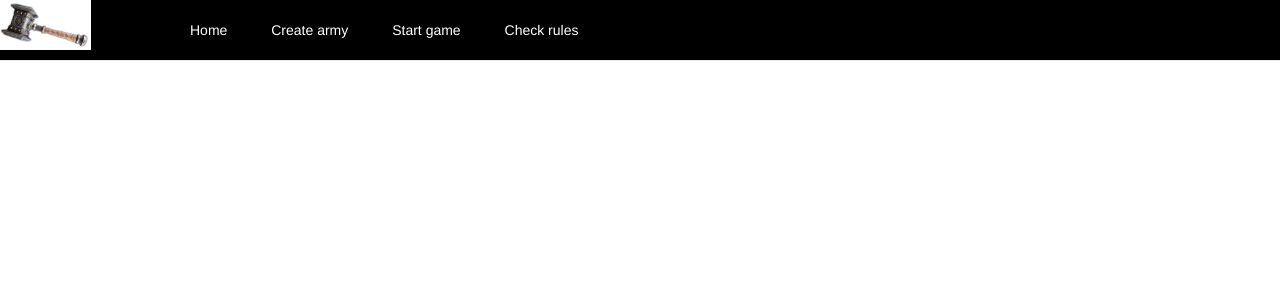
After one commit to SMB-tech/HammerHandleWeb, a Django app: template HammerHandleWeb/templates/base.html in a window 1280 px wide. The commit adds this page. Shown: the top 300 px of the page. Run offline with Django 3.2, Linux system fonts and the light colour scheme; the template is opened without the code that fills it, so the values that code supplies are empty; some libraries are stand-ins or nearby versions.

Commit message:
- Initial layout design

```diff
--- /dev/null
+++ b/HammerHandleWeb/static/css/style.css
@@ -0,0 +1,30 @@
+.hammer_img {
+    height: 50px;
+}
+
+.home_img {
+    position: absolute;
+}
+ul.menu li {
+    padding: 20px;
+    display: inline-block;
+}
+
+
+ul.menu li:hover {
+    background-color: rgba(255,255,255,0.5);
+}
+
+ul.menu li a {
+    color: white;
+}
+
+ul.menu {
+    height: 50px;
+    list-style: none;
+    margin-left: 60px;
+}
+
+#page_header {
+    background-color: black;
+}
--- /dev/null
+++ b/HammerHandleWeb/templates/base.html
@@ -0,0 +1,44 @@
+{% load staticfiles %}
+{% load i18n %}
+
+<!DOCTYPE html>
+<html lang="en">
+<head>
+    <meta charset="UTF-8">
+    <title>Title</title>
+    <link rel="shortcut icon" href="{% static 'img/favicon.png' %}" />
+    <link href="{% static 'css/style.css' %}" rel="stylesheet">
+    <link href="{% static 'lib/bootstrap/css/bootstrap.min.css' %}" rel="stylesheet">
+    <script src="{% static 'lib/bootstrap/js/bootstrap.min.js' %}"></script>
+</head>
+<body>
+    <nav id="page_header" class="navbar navbar-default navbar-fixed-top" role="navigation">
+        <a class="home_img" href="{% url 'home' %}">
+            <img class="hammer_img" src="{% static 'img/main_hammer.png' %}">
+        </a>
+        <div class="container">
+
+
+            <ul class="menu">
+                <li class="page-scroll">
+                    <a href="{% url 'home' %}">{% trans 'Home' %}</a>
+                </li>
+                <li class="page-scroll">
+                    <a href="{% url 'army_creation_main' %}">{% trans 'Create army' %}</a>
+                </li>
+                <li class="page-scroll">
+                    <a href="#services">{% trans 'Start game' %}</a>
+                </li>
+                <li class="page-scroll">
+                    <a href="#news">{% trans 'Check rules' %}</a>
+                </li>
+            </ul>
+        </div>
+    </nav>
+
+    {% block body %}
+
+    {% endblock %}
+
+</body>
+</html>
--- a/HammerHandleWeb/urls.py
+++ b/HammerHandleWeb/urls.py
@@ -15,11 +15,16 @@ Including another URLconf
 """
 from django.contrib import admin
 from django.urls import path
-from django.conf.urls import url
-from HammerHandleWeb.views import main;
+from django.conf.urls import url, include
+from HammerHandleWeb.views import main
+from HammerHandleWeb.views.army_creation import main as army_creation_main
 
 urlpatterns = [
     url('admin/', admin.site.urls),
     url(r'^$', main.index, name='root'),
     url(r'^index.htm', main.index, name='home'),
+    url(r'^army_creation/main.html', army_creation_main.index, name='army_creation_main'),
+
+    #Languages
+    url(r'^i18n/', include('django.conf.urls.i18n')),
 ]
--- /dev/null
+++ b/HammerHandleWeb/views/army_creation/main.py
@@ -0,0 +1,5 @@
+from django.shortcuts import render
+#from arches.app.models.system_settings import settings
+
+def index(request):
+    return render(request, 'army_creation/main.html')
```
Also changed, not shown: HammerHandleWeb/settings.py (+13 -0 lines), HammerHandleWeb/templates/army_creation/main.html (added, +10 -0 lines), HammerHandleWeb/templates/index.htm (+7 -12 lines), HammerHandleWeb/static/css/index.css (deleted).
